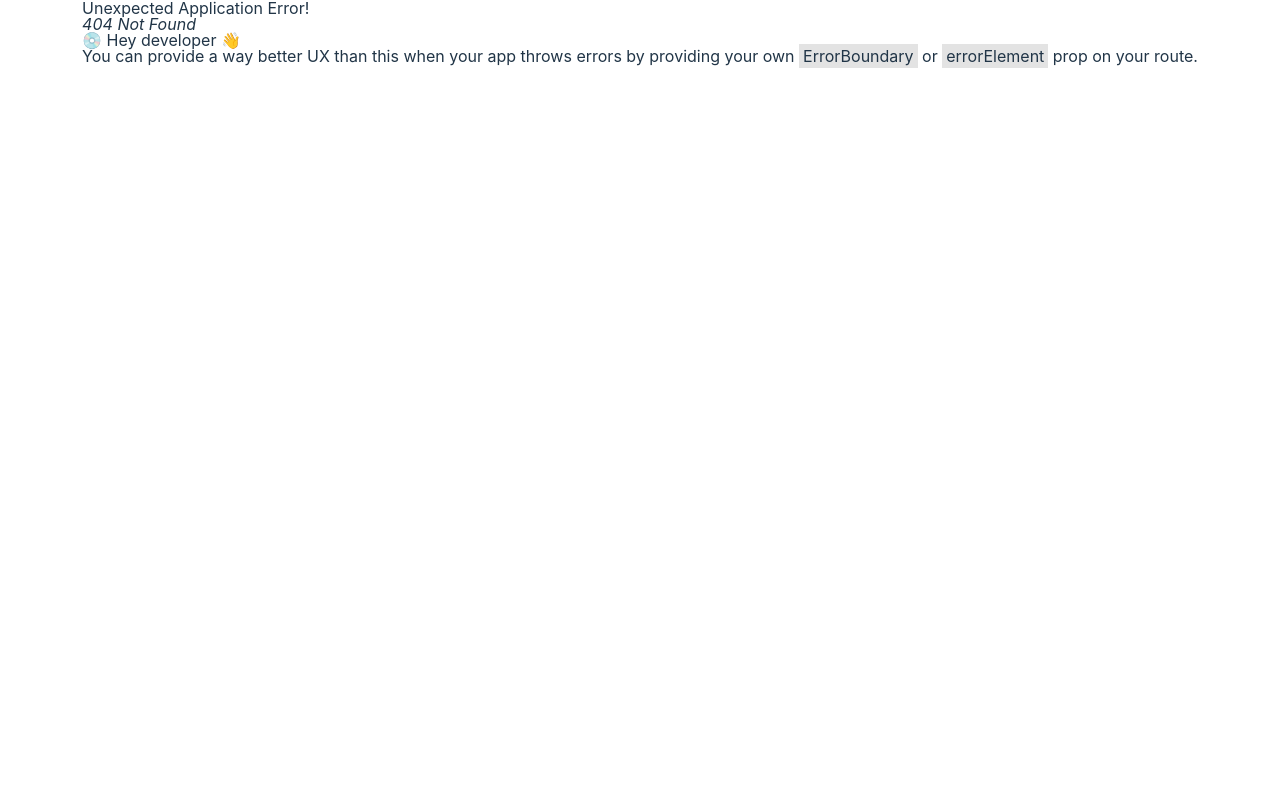
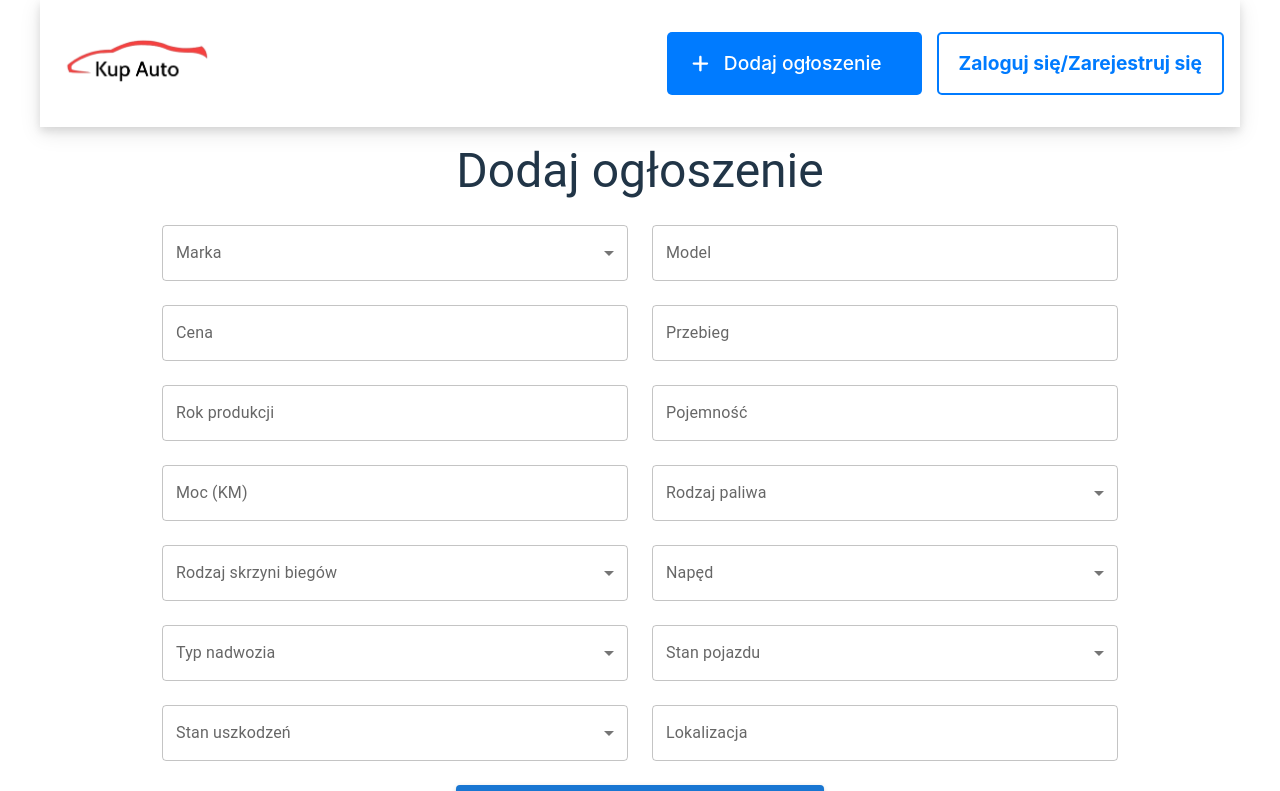
Before and after one commit to KrystianPolak/kupAuto, a React (Vite) app: page /add-announcment in a window 1280 px wide. Before the commit this address had no page. Shown: the top 791 px of the page. Built offline with nearby package versions, Linux system fonts and the light colour scheme.

Commit message:
Adding Add Announcment page

```diff
--- a/src/App.jsx
+++ b/src/App.jsx
@@ -11,6 +11,7 @@ import MainLayout from './Layouts/MainLayout'
 import CorePage from './pages/CorePage'
 import Login from './pages/LoginPage'
 import Signup from './pages/SignupPage'
+import AddAnnouncment from './pages/AddAnnouncmentPage'
 
 
 const router = createBrowserRouter(
@@ -20,6 +21,7 @@ const router = createBrowserRouter(
       <Route path='/core' element={<CorePage/>} />
       <Route path='/login' element={<Login/>} />
       <Route path='/sign-up' element={<Signup/>} />
+      <Route path='/add-announcment' element={<AddAnnouncment/>} />
    </Route>
    )
 );
--- /dev/null
+++ b/src/components/AddAnnouncment.jsx
@@ -0,0 +1,275 @@
+import React, { useState } from 'react';
+import { Grid, TextField, Button, MenuItem, Container, Typography } from '@mui/material';
+import { carBrands, fuelTypes, bodyTypes, gearboxTypes, drives, conditions, damages } from './Announcments';
+
+const AddAnnouncement = () => {
+  const [formData, setFormData] = useState({
+    brand: '',
+    model: '',
+    priceFrom: '',
+    priceTo: '',
+    mileageFrom: '',
+    mileageTo: '',
+    yearFrom: '',
+    yearTo: '',
+    engineCapacityFrom: '',
+    engineCapacityTo: '',
+    powerFrom: '',
+    powerTo: '',
+    fuelType: '',
+    gearbox: '',
+    drive: '',
+    bodyType: '',
+    condition: '',
+    damage: '',
+    location: ''
+  });
+
+  const handleInputChange = (e) => {
+    const { name, value } = e.target;
+    setFormData({
+      ...formData,
+      [name]: value,
+    });
+  };
+
+  const handleSubmit = (e) => {
+    e.preventDefault();
+    console.log('Dodaj ogłoszenie:', formData);
+  };
+
+  return (
+    <Container maxWidth="lg">
+        <Typography variant="h3" component="h2" sx={{ textAlign: 'center', padding: '16px', }}>
+        Dodaj ogłoszenie
+        </Typography>
+      <form onSubmit={handleSubmit}>
+        <Grid container spacing={3}
+        sx={{
+            display: 'flex',
+            justifyContent: 'center', // Wycentrowanie w poziomie
+            alignItems: 'center',
+            py: '10px', // Wycentrowanie w pionie
+          }}
+        >
+          {/* Marka */}
+          <Grid item xs={12} sm={6} md={5}>
+            <TextField
+              select
+              label="Marka"
+              name="brand"
+              fullWidth
+              value={formData.brand}
+              onChange={handleInputChange}
+            >
+              {Object.keys(carBrands).map((key) => (
+                <MenuItem key={key} value={carBrands[key]}>
+                  {carBrands[key]}
+                </MenuItem>
+              ))}
+            </TextField>
+          </Grid>
+
+          {/* Model */}
+          <Grid item xs={12} sm={6} md={5}>
+            <TextField
+              label="Model"
+              name="model"
+              fullWidth
+              value={formData.model}
+              onChange={handleInputChange}
+            />
+          </Grid>
+
+          {/* Cena od */}
+          <Grid item xs={12} sm={6} md={5}>
+            <TextField
+              label="Cena"
+              name="price"
+              type="number"
+              fullWidth
+              value={formData.priceFrom}
+              onChange={handleInputChange}
+            />
+          </Grid>
+
+
+          {/* Przebieg od */}
+          <Grid item xs={12} sm={6} md={5}>
+            <TextField
+              label="Przebieg"
+              name="mileage"
+              type="number"
+              fullWidth
+              value={formData.mileageFrom}
+              onChange={handleInputChange}
+            />
+          </Grid>
+
+          {/* Rok produkcji do */}
+          <Grid item xs={12} sm={6} md={5}>
+            <TextField
+              label="Rok produkcji"
+              name="year"
+              type="number"
+              fullWidth
+              value={formData.yearTo}
+              onChange={handleInputChange}
+            />
+          </Grid>
+
+          <Grid item xs={12} sm={6} md={5}>
+            <TextField
+              label="Pojemność"
+              name="engineCapacity"
+              type="number"
+              fullWidth
+              value={formData.engineCapacityTo}
+              onChange={handleInputChange}
+            />
+          </Grid>
+
+          {/* Moc do */}
+          <Grid item xs={12} sm={6} md={5}>
+            <TextField
+              label="Moc (KM)"
+              name="horsePower"
+              type="number"
+              fullWidth
+              value={formData.powerTo}
+              onChange={handleInputChange}
+            />
+          </Grid>
+
+          {/* Rodzaj paliwa */}
+          <Grid item xs={12} sm={6} md={5}>
+            <TextField
+              select
+              label="Rodzaj paliwa"
+              name="fuelType"
+              fullWidth
+              value={formData.fuelType}
+              onChange={handleInputChange}
+            >
+              {Object.keys(fuelTypes).map((key) => (
+                <MenuItem key={key} value={fuelTypes[key]}>
+                  {fuelTypes[key]}
+                </MenuItem>
+              ))}
+            </TextField>
+          </Grid>
+
+          {/* Rodzaj skrzyni biegów */}
+          <Grid item xs={12} sm={6} md={5}>
+            <TextField
+              select
+              label="Rodzaj skrzyni biegów"
+              name="gearbox"
+              fullWidth
+              value={formData.gearbox}
+              onChange={handleInputChange}
+            >
+              {Object.keys(gearboxTypes).map((key) => (
+                <MenuItem key={key} value={gearboxTypes[key]}>
+                  {gearboxTypes[key]}
+                </MenuItem>
+              ))}
+            </TextField>
+          </Grid>
+
+          {/* Napęd */}
+          <Grid item xs={12} sm={6} md={5}>
+            <TextField
+              select
+              label="Napęd"
+              name="drive"
+              fullWidth
+              value={formData.drive}
+              onChange={handleInputChange}
+            >
+              {Object.keys(drives).map((key) => (
+                <MenuItem key={key} value={drives[key]}>
+                  {drives[key]}
+                </MenuItem>
+              ))}
+            </TextField>
+          </Grid>
+
+          {/* Typ nadwozia */}
+          <Grid item xs={12} sm={6} md={5}>
+            <TextField
+              select
+              label="Typ nadwozia"
+              name="bodyType"
+              fullWidth
+              value={formData.bodyType}
+              onChange={handleInputChange}
+            >
+              {Object.keys(bodyTypes).map((key) => (
+                <MenuItem key={key} value={bodyTypes[key]}>
+                  {bodyTypes[key]}
+                </MenuItem>
+              ))}
+            </TextField>
+          </Grid>
+
+          {/* Stan pojazdu */}
+          <Grid item xs={12} sm={6} md={5}>
+            <TextField
+              select
+              label="Stan pojazdu"
+              name="condition"
+              fullWidth
+              value={formData.condition}
+              onChange={handleInputChange}
+            >
+              {Object.keys(conditions).map((key) => (
+                <MenuItem key={key} value={conditions[key]}>
+                  {conditions[key]}
+                </MenuItem>
+              ))}
+            </TextField>
+          </Grid>
+
+          {/* Stan uszkodzeń */}
+          <Grid item xs={12} sm={6} md={5}>
+            <TextField
+              select
+              label="Stan uszkodzeń"
+              name="damage"
+              fullWidth
+              value={formData.damage}
+              onChange={handleInputChange}
+            >
+              {Object.keys(damages).map((key) => (
+                <MenuItem key={key} value={damages[key]}>
+                  {damages[key]}
+                </MenuItem>
+              ))}
+            </TextField>
+          </Grid>
+
+          {/* Lokalizacja */}
+          <Grid item xs={12} sm={6} md={5}>
+            <TextField
+              label="Lokalizacja"
+              name="location"
+              fullWidth
+              value={formData.location}
+              onChange={handleInputChange}
+            />
+          </Grid>
+
+          {/* Przycisk */}
+          <Grid item xs={12} sm={6} md={4}>
+            <Button type="submit" variant="contained" color="primary" fullWidth sx={{padding: '16px', marginBottom: '10px'}}>
+              Dodaj
+            </Button>
+          </Grid>
+        </Grid>
+      </form>
+    </Container>
+  );
+};
+
+export default AddAnnouncement;
--- a/src/components/Navbar.jsx
+++ b/src/components/Navbar.jsx
@@ -10,7 +10,7 @@ const Navbar = () => {
     <header className="first-page__header">
       <Link to="/"> <img className="logo" src={logo} alt=""></img></Link>
        <div className='flex-links'>
-         <Link to="" className="add-announcement">
+         <Link to="/add-announcment" className="add-announcement">
          <FontAwesomeIcon icon={faPlus} className='fa-plus' />
              Dodaj ogłoszenie
          </Link>
--- a/src/components/Search.jsx
+++ b/src/components/Search.jsx
@@ -132,7 +132,6 @@ const Search = () => {
                  onChange={(e) => setSelectedLocation(e.target.value)}
              >
                  <option value="" disabled>Lokalizacja</option>
-                 {/* Tutaj można dodać więcej opcji */}
              </select>
              <button name="filter" className="search__button">Szukaj</button>
          </form>
--- /dev/null
+++ b/src/pages/AddAnnouncmentPage.jsx
@@ -0,0 +1,10 @@
+import React from 'react'
+import AddAnnouncment from '../components/AddAnnouncment'
+
+const AddAnnouncmentPage = () => {
+  return (
+    <AddAnnouncment></AddAnnouncment>
+  )
+}
+
+export default AddAnnouncmentPage
```
